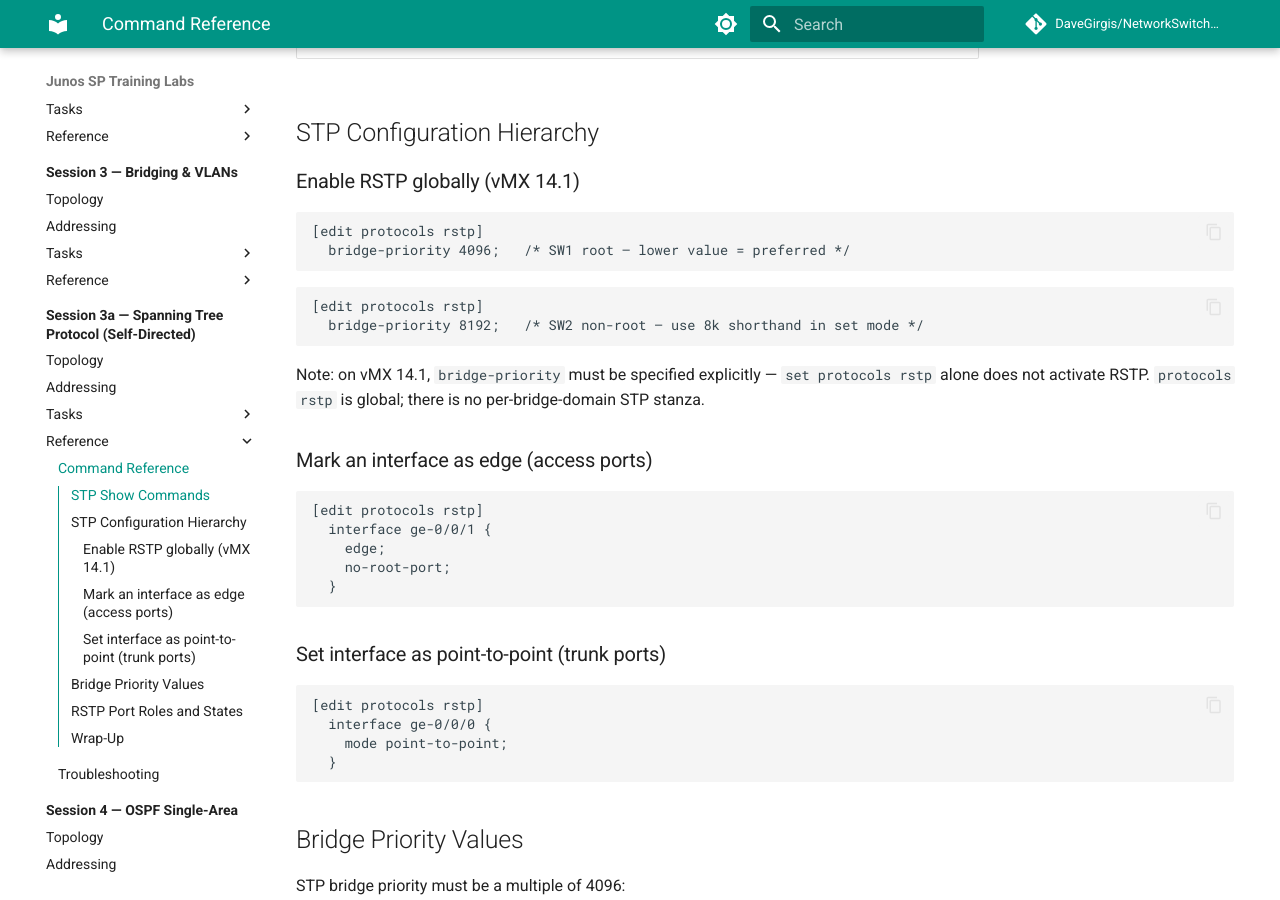
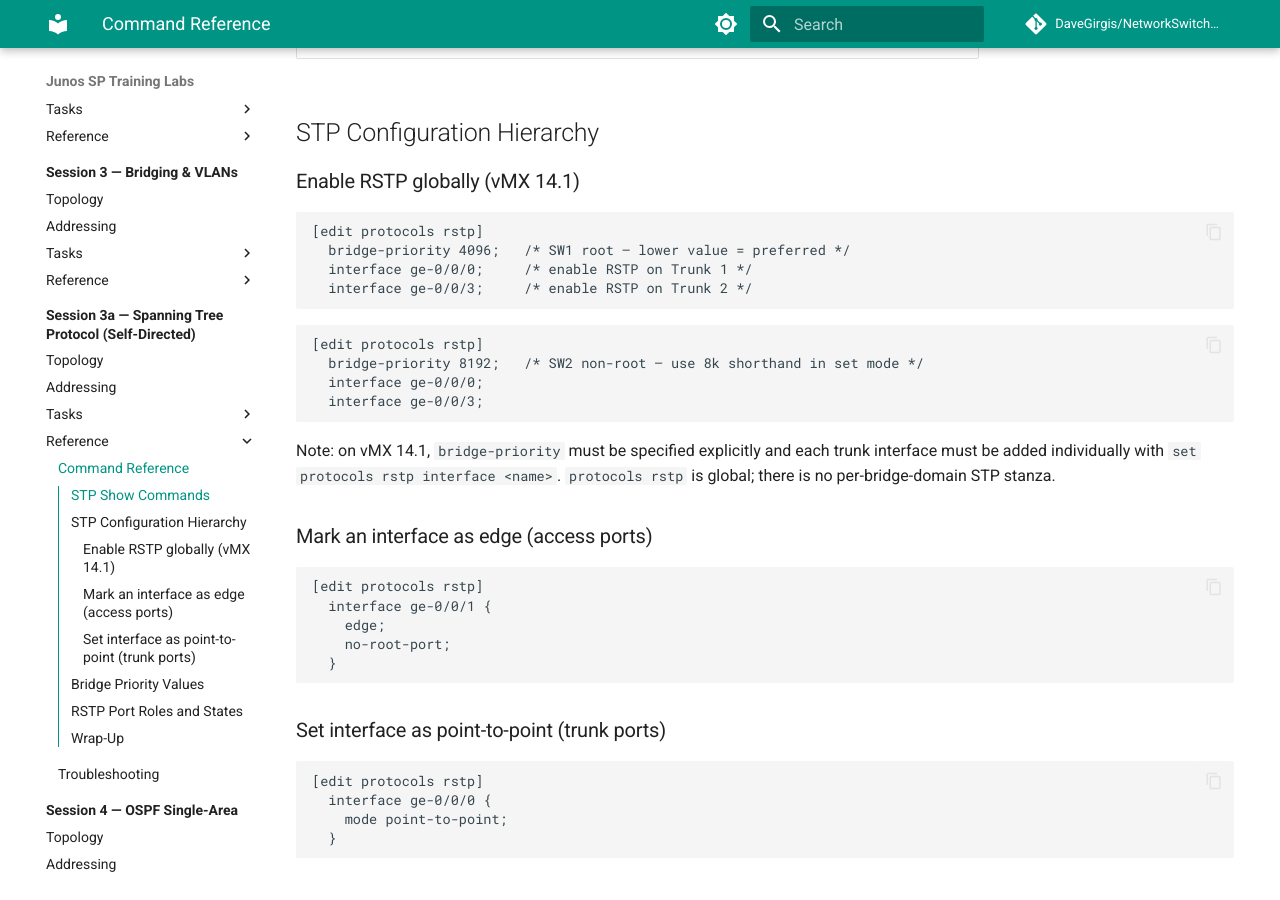
Before and after one commit to DaveGirgis/NetworkSwitchLab-JUNOS, an MkDocs documentation site: the page built from docs/session3a/reference/commands.md, in a window 1280 px wide and 900 px high, scrolled down 400 px. Built offline with MkDocs 1.6.1 and Material for MkDocs 9.7.7, drawn with Linux system fonts in a browser that asks for light colours; comment, search, counter and statistics services are not loaded.

Commit message:
Add 'set protocols rstp interface ge-0/0/x' to Part 0 and Part 1
RSTP must be explicitly enabled per interface on vMX 14.1.
Part 0 enables it on ge-0/0/0 (existing trunk); Part 1 adds
ge-0/0/3 when the second trunk is introduced.

Co-Authored-By: Claude Sonnet 4.6 <noreply@anthropic.com>

````diff
--- a/docs/session3a/reference/commands.md
+++ b/docs/session3a/reference/commands.md
@@ -15,13 +15,17 @@
 ```junos
 [edit protocols rstp]
   bridge-priority 4096;   /* SW1 root — lower value = preferred */
+  interface ge-0/0/0;     /* enable RSTP on Trunk 1 */
+  interface ge-0/0/3;     /* enable RSTP on Trunk 2 */
 ```
 ```junos
 [edit protocols rstp]
   bridge-priority 8192;   /* SW2 non-root — use 8k shorthand in set mode */
+  interface ge-0/0/0;
+  interface ge-0/0/3;
 ```
 
-Note: on vMX 14.1, `bridge-priority` must be specified explicitly — `set protocols rstp` alone does not activate RSTP. `protocols rstp` is global; there is no per-bridge-domain STP stanza.
+Note: on vMX 14.1, `bridge-priority` must be specified explicitly and each trunk interface must be added individually with `set protocols rstp interface <name>`. `protocols rstp` is global; there is no per-bridge-domain STP stanza.
 
 ### Mark an interface as edge (access ports)
 ```junos
````
Also changed, not shown: docs/session3a/tasks/part0.md (+2 -0 lines), docs/session3a/tasks/part1.md (+4 -0 lines).
